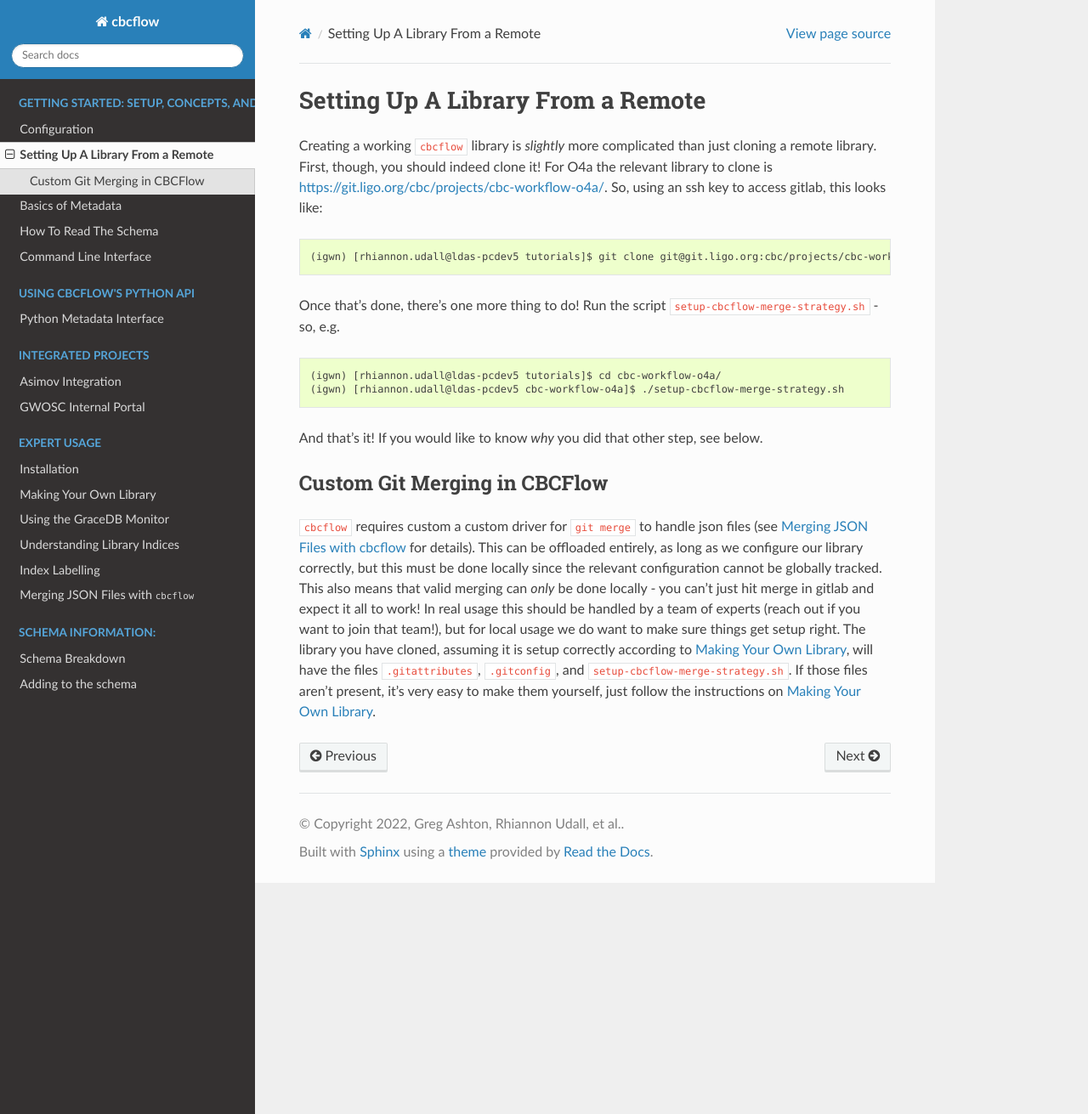
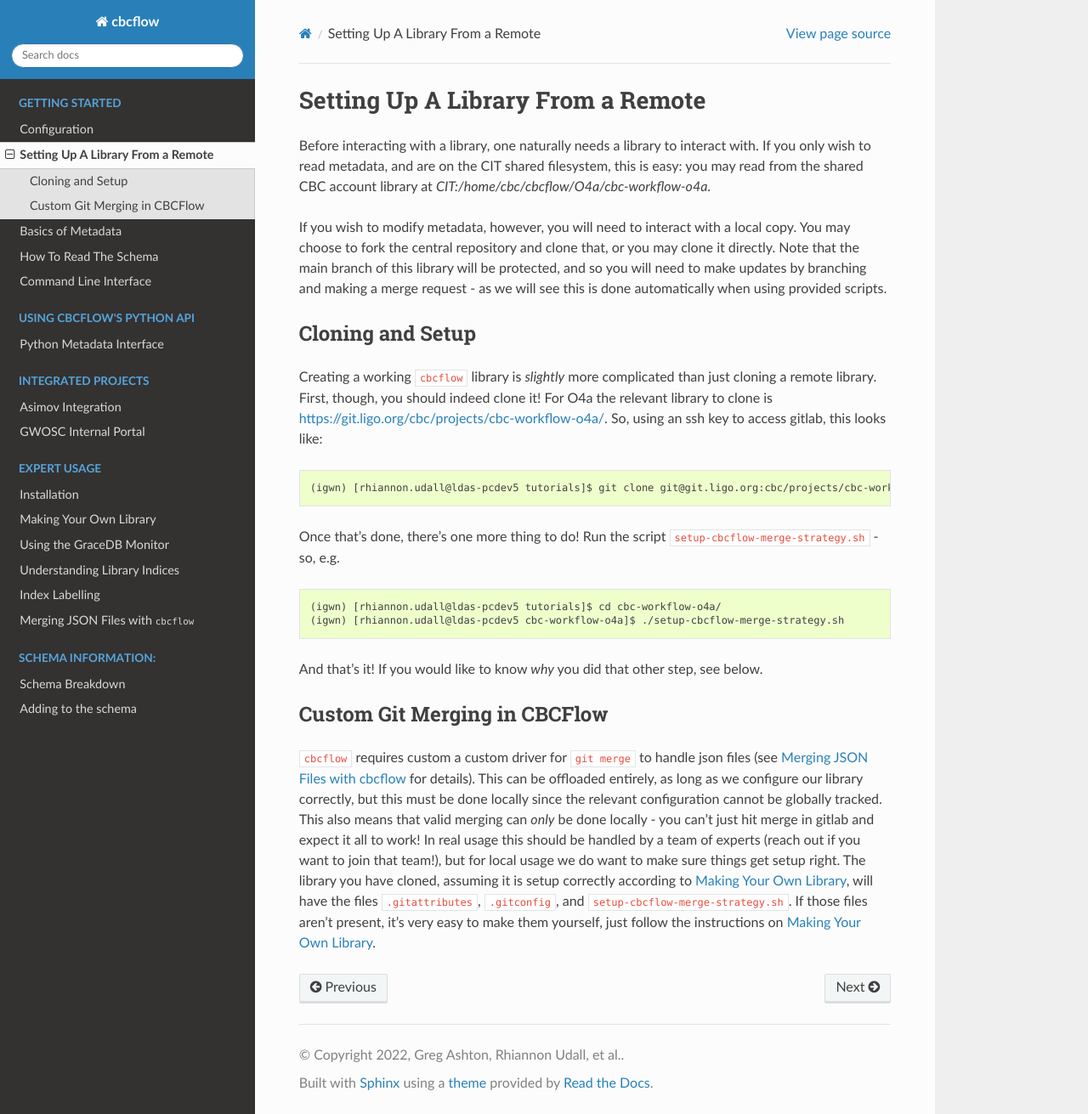
Before and after one commit to Rhiannon-Udall/cbcflow, a Sphinx documentation site: the page built from docs/source/local-library-copy-setup.rst, in a window 1280 px wide and 1311 px high. Shown: the whole window at 85% size. Built offline with Sphinx 7.4.7 and the Read the Docs theme 2.0.0, drawn with Linux system fonts in a browser that asks for light colours; the version number could not be read and is left out.

Commit message:
Updates to local-library-copy-setup

```diff
--- a/docs/source/index.rst
+++ b/docs/source/index.rst
@@ -9,7 +9,7 @@ Finally, we provide autobuilt API documentation.
 
 .. toctree::
    :maxdepth: 1
-   :caption: Getting Started: Setup, Concepts, and the Command Line
+   :caption: Getting Started
 
    configuration
    local-library-copy-setup
--- a/docs/source/local-library-copy-setup.rst
+++ b/docs/source/local-library-copy-setup.rst
@@ -1,5 +1,18 @@
 Setting Up A Library From a Remote
 ==================================
+
+Before interacting with a library, one naturally needs a library to interact with.
+If you only wish to read metadata, and are on the CIT shared filesystem, this is easy:
+you may read from the shared CBC account library at `CIT:/home/cbc/cbcflow/O4a/cbc-workflow-o4a`.
+
+If you wish to modify metadata, however, you will need to interact with a local copy.
+You may choose to fork the central repository and clone that, or you may clone it directly.
+Note that the main branch of this library will be protected, and so you will need to make
+updates by branching and making a merge request - as we will see this is done automatically
+when using provided scripts.
+
+Cloning and Setup
+-----------------
 
 Creating a working ``cbcflow`` library is *slightly* more complicated than just cloning a remote library.
 First, though, you should indeed clone it!
```
